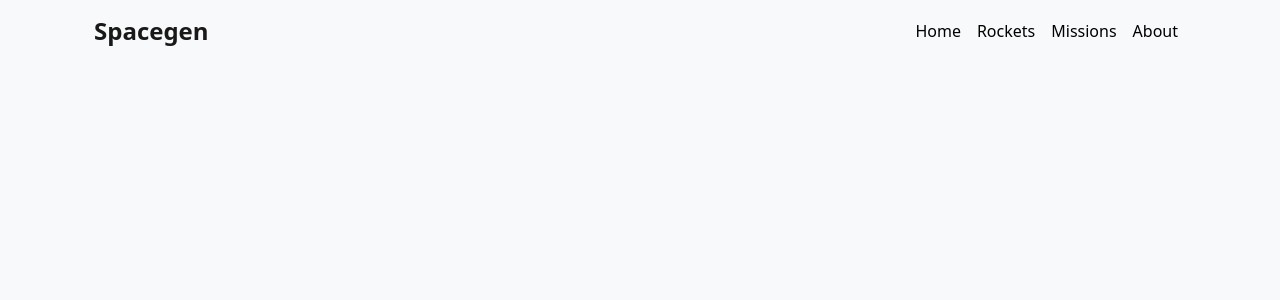
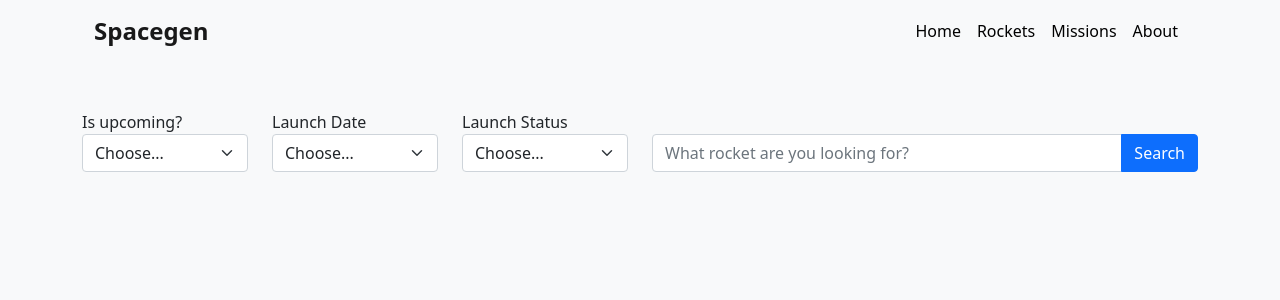
Before and after one commit to shahnewaz171/spacegen-redux, a React (Create React App) app: page / in a window 1280 px wide. Shown: the top 300 px of the page. Built offline with nearby package versions, Linux system fonts and the light colour scheme.

Commit message:
designed input fields

```diff
--- a/src/App.js
+++ b/src/App.js
@@ -2,15 +2,13 @@
 import React from 'react';
 import '../node_modules/bootstrap/dist/css/bootstrap.min.css';
 import '../node_modules/bootstrap/dist/js/bootstrap.bundle.min';
-import Card from './components/Card';
-import Navbar from './components/Navbar/Navbar';
+import Home from './components/Home/Home';
 
 function App() {
 
   return (
     <div className="bg-light min-vh-100">
-        {/* <Card /> */}
-        <Navbar />
+        <Home />
     </div>
   );
 }
--- /dev/null
+++ b/src/components/Home/Home.js
@@ -0,0 +1,15 @@
+import React from 'react';
+import InputFields from '../InputFields/InputFields';
+import Navbar from '../Navbar/Navbar';
+
+const Home = () => {
+
+    return (
+        <div className="container">
+            <Navbar />
+            <InputFields />
+        </div>
+    );
+};
+
+export default Home;
--- /dev/null
+++ b/src/components/InputFields/InputFields.js
@@ -0,0 +1,55 @@
+import React from 'react';
+
+const InputFields = () => {
+
+    return (
+        <div className="mt-5">
+            <div className="row align-items-center justify-content-center">
+                <div className="col-6 col-lg-2 pb-2">
+                     <div className="d-flex flex-column">
+                        <label htmlFor="upcoming">Is upcoming?</label>
+                        <select id="upcoming" className="form-select">
+                            <option defaultValue="">Choose...</option>
+                            <option value="1">Upcoming</option>
+                        </select>
+                    </div>
+                </div>
+
+                <div className="col-6 col-lg-2 pb-2">
+                     <div className="d-flex flex-column">
+                        <label htmlFor="launchDate">Launch Date</label>
+                        <select id="launchDate" className="form-select">
+                            <option defaultValue="">Choose...</option>
+                            <option value="1">Last Week</option>
+                            <option value="2">Last Month</option>
+                            <option value="3">Last Year</option>
+                        </select>
+                    </div>
+                </div>
+
+                <div className="col-6 col-lg-2 pb-2">
+                     <div className="d-flex flex-column">
+                        <label htmlFor="launchStatus">Launch Status</label>
+                        <select id="launchStatus" className="form-select">
+                            <option defaultValue="">Choose...</option>
+                            <option value="1">Failure</option>
+                            <option value="2">Success</option>
+                        </select>
+                    </div>
+                </div>
+
+                <div className="col-md-12 col-lg-6">
+                    <div className="d-flex flex-column">
+                        <p> </p>
+                        <div id="search" className="input-group">
+                            <input type="text" className="form-control" placeholder="What rocket are you looking for?" />
+                            <button type ="submit" className ="btn btn-primary">Search</button>
+                        </div>
+                    </div>
+                </div>
+            </div>
+        </div>
+    );
+};
+
+export default InputFields;
--- a/src/components/Navbar/Navbar.js
+++ b/src/components/Navbar/Navbar.js
@@ -3,7 +3,7 @@ import React from 'react';
 const Navbar = () => {
 
     return (
-        <header className="container">
+        <div className="">
             <nav className="navbar navbar-expand-lg navbar-light bg-light">
                 <div className="container-fluid">
                     <a className="navbar-brand fw-bold fs-4" href="/#">Spacegen</a>
@@ -28,7 +28,7 @@ const Navbar = () => {
                     </div>
                 </div>
             </nav>
-        </header>
+        </div>
     );
 };
 
```
Also changed, not shown: .eslintrc.json.
